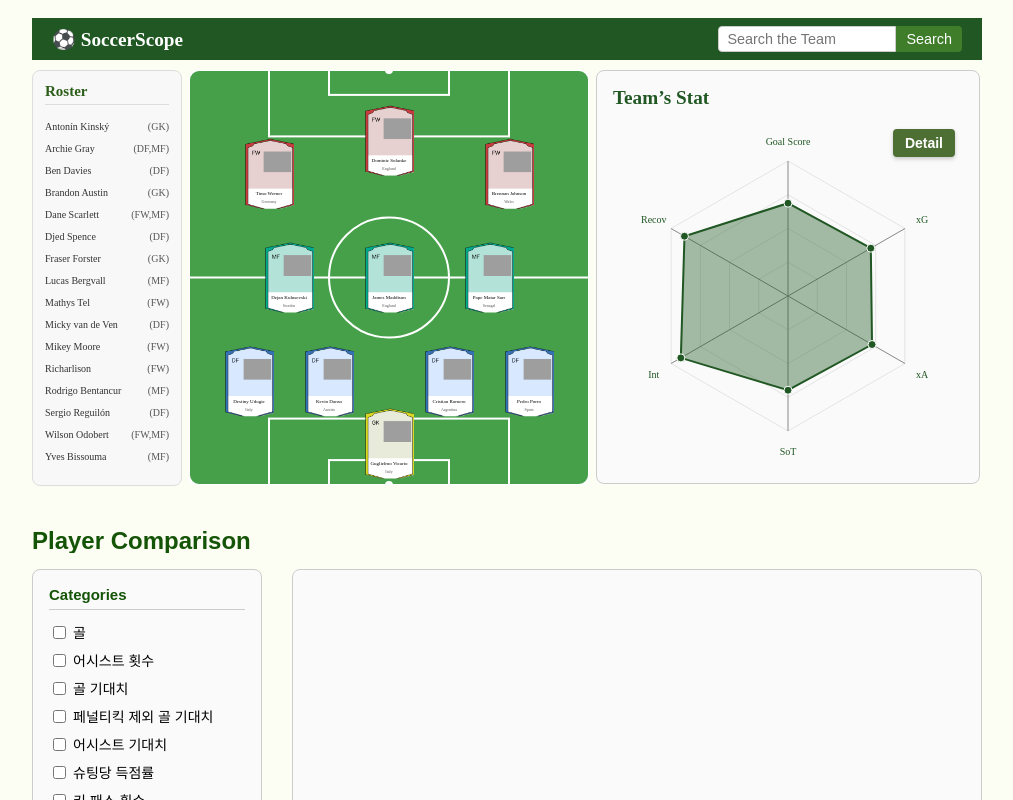
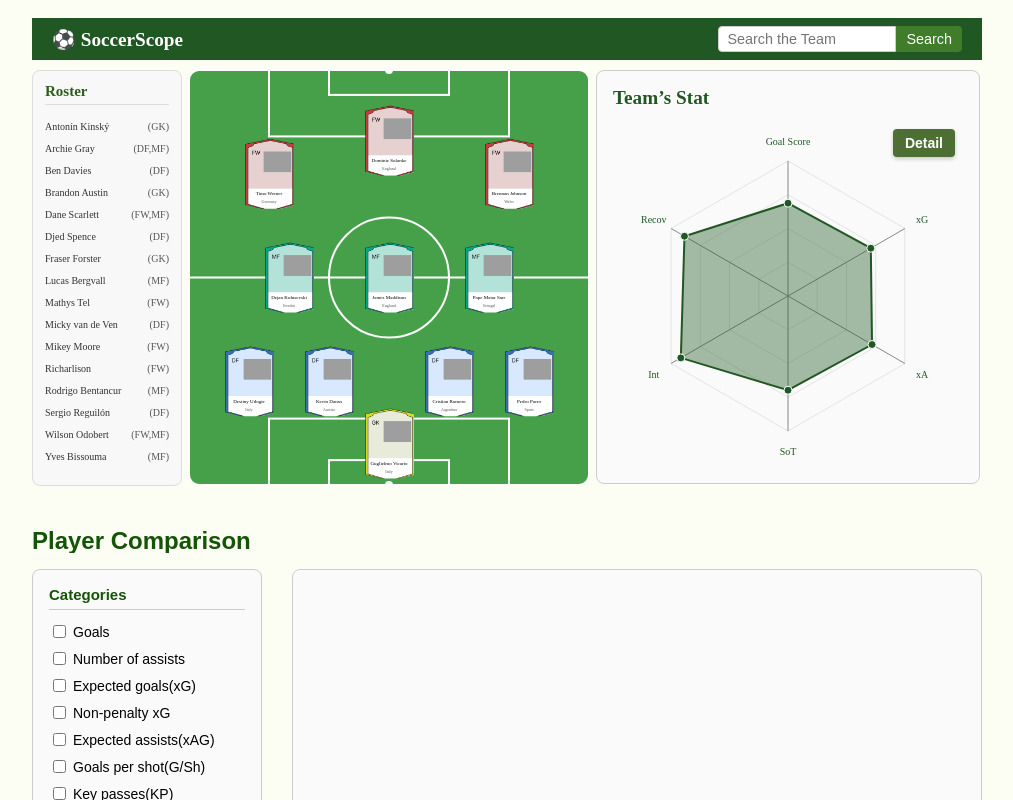
Before and after one commit to Hoyoung027/soccerscope, a React (Vite) app: page / in a window 1280 px wide. Shown: the top 800 px of the page, without its empty margins (133-1146 px from the left). Built offline with nearby package versions, Linux system fonts and the light colour scheme; grey boxes are pictures that could not be loaded.

Commit message:
dragging complete

```diff
--- a/src/App.jsx
+++ b/src/App.jsx
@@ -30,29 +30,39 @@ const parseValue = (val) => {
 };
 
 const COLUMN_LABELS = {
-  Gls:   '골',
-  Ast:   '어시스트 횟수',
-  xG:    '골 기대치',
-  npxG:  '페널티킥 제외 골 기대치',
-  xAG:   '어시스트 기대치',
-  'G/Sh':'슈팅당 득점률',
-  KP:    '키 패스 횟수',
-  PPA:   '박스 진입 패스 수',
-  SCA:   '슛 기여 행동 수',
-  SCA90: '경기당 평균 슛 기여 행동 수',
-  Sh:    '총 슛 수',
-  'Sh/90':'경기당 평균 슛 수',
-  SoT:   '유효 슛 수',
-  'SoT/90':'경기당 평균 유효 슛 수',
-  PrgC:  '전진 드리블 수',
-  Carries: '드리블 수',
-  PrgDist_stats_possession:'드리블 이동 거리',
-  PrgP:  '전진 패스 수',
-  Tkl:   '태클 수',
-  'Tkl%':'태클 성공률',
-  Int:   '인터셉트 수',
-  Recov: '볼 리커버리 수'
+  Gls:   'Goals',
+  Ast:   'Number of assists',
+  xG:    'Expected goals(xG)',
+  npxG:  'Non-penalty xG',
+  xAG:   'Expected assists(xAG)',
+  'G/Sh':'Goals per shot(G/Sh)',
+  KP:    'Key passes(KP)',
+  PPA:   'Passes into penalty area',
+  SCA:   'Shot-creating actions',
+  SCA90: 'SCA per 90 minutes',
+  Sh:    'Total shots',
+  'Sh/90':'Shots per 90 minutes',
+  SoT:   'Shots on target(SoT)',
+  'SoT/90':'SoT per 90 minutes',
+  PrgC:  'Progressive carries',
+  Carries: 'carries',
+  PrgDist_stats_possession: 'Progressive distance',
+  PrgP:  'Progressive passes',
+  Tkl:   'Tackles(Tkl)',
+  'Tkl%':'Tackle success rate',
+  Int:   'Interceptions(Int)',
+  Recov: 'Ball recoveries'
 };
+
+const FIELD_LABELS_STATS = {
+  total_market_value:'Market Value',
+  Gls:'Goals',
+  xG:'Expected Goals (xG)',
+  xAG:'Expected Assists (xAG)',
+  SoT:'Shots on Target (SoT)',
+  Int:'Interceptions (Int)',
+  Recov:'Recoveries',
+}
 
 export default function App() {
 
@@ -64,6 +74,7 @@ export default function App() {
   const [statsError, setStatsError] = useState(null);
   const [playersLoading, setPlayersLoading] = useState(false);
   const [playersError, setPlayersError]     = useState(null);
+
 
   // 선수 detail
   const [allPlayerStats, setAllPlayerStats] = useState([]);
@@ -83,6 +94,14 @@ export default function App() {
   const [columns, setColumns] = useState([]);
   const [baseline, setBaseline] = useState(null);
 
+  const [origLineupStats, setOrigLineupStats] = useState(null);
+  const [origMv, setOrigMv]  = useState(0);
+  const [lineupDiffStats, setLineupDiffStats] = useState({});
+  const [diffMv, setDiffMv] = useState(0);
+  const [showImpactModal, setShowImpactModal] = useState(false);
+  const impactRef = useRef(null);
+  const [swapInfo, setSwapInfo] = useState({ out: '', in: '' });
+
   // 1) 수동으로 추가한 플레이어
   const [manualPlayers, setManualPlayers] = useState([]);
   // 2) 추천 로직으로 생성된 플레이어
@@ -100,6 +119,7 @@ export default function App() {
       .then((data) => {
         // --- 데이터 파싱 & 집계 ---
         data.forEach(d => {
+          d.Player_Id = +d.Player_Id;
           d.Age     = +parseInt(d.Age, 10) || 0;
           d.market_value = parseInt(d.market_value, 10) || 0;
           d.total_minutes = +d.total_minutes;
@@ -162,6 +182,10 @@ export default function App() {
 
     d3.csv('/stats.csv')
       .then((data) => {
+
+        data.forEach(d => {
+          d.Player_Id = +d.Player_Id;
+        })
 
         const teamPlayers = data.filter(
           (p) => p.Squad === teamName
@@ -367,6 +391,41 @@ export default function App() {
     });
   }, []);
 
+  useEffect(() => {
+      if (!rawData || playersIn433.length === 0) return;
+
+      // 합산할 스탯 키들
+      const keys = ['Gls','xG','xAG','SoT','Int','Recov'];
+      // 현 라인업 스탯 합계
+      const currStats = keys.reduce((acc, k) => {
+        acc[k] = playersIn433
+          .map(p => rawData.find(d => d.Player_Id === p.id)?.[k] || 0)
+          .reduce((s, v) => s + v, 0);
+        return acc;
+      }, {});
+      // 현 라인업 마켓값 합계
+      const currMv = playersIn433
+        .map(p => rawData.find(d => d.Player_Id === p.id)?.market_value || 0)
+        .reduce((s,v) => s + v, 0);
+
+      // 최초 호출 시 origLineupStats/origMv에 저장
+      if (!origLineupStats) {
+        setOrigLineupStats(currStats);
+        setOrigMv(currMv);
+        return;
+      }
+
+      // ③ 변화량 계산
+      const diffStats = keys.reduce((acc, k) => {
+        acc[k] = currStats[k] - (origLineupStats[k] || 0);
+        return acc;
+      }, {});
+      setLineupDiffStats(diffStats);
+
+      const deltaMv = currMv - origMv;
+      setDiffMv(deltaMv);
+    }, [playersIn433, rawData]);
+
   // 사용자가 헤더에서 검색을 눌렀을 때 팀명을 받아와서 상태를 변경
   const handleTeamSearch = (searchTerm) => {
     setTeamName(searchTerm);
@@ -376,19 +435,29 @@ export default function App() {
   const handleSwap = (draggedPlayerId, targetStarterId) => {
 
     // Foramation 내에서의 swap, Roster 선수와의 Swap을 구분
-    const isDraggedInField = playersIn433.some((p) => p.id === draggedPlayerId);
-    const isTargetInField  = playersIn433.some((p) => p.id === targetStarterId);
+    // const isDraggedInField = playersIn433.some((p) => p.id === draggedPlayerId);
+    // const isTargetInField  = playersIn433.some((p) => p.id === targetStarterId);
+
+    const draggedIdNum = Number(draggedPlayerId);
+    const targetIdNum  = Number(targetStarterId);
+
+    const isDraggedInField = playersIn433.some(p => p.id === draggedIdNum);
+    const isTargetInField  = playersIn433.some(p => p.id === targetIdNum);
 
     // Formation 내에서의 swap
     if (isDraggedInField && isTargetInField) {
       //  → 두 필드 선수를 교환(swap)
       const fieldCopy = [...playersIn433];
       // ① 두 선수의 인덱스를 찾고
-      const idxDragged = fieldCopy.findIndex((p) => p.id === draggedPlayerId);
-      const idxTarget  = fieldCopy.findIndex((p) => p.id === targetStarterId);
+      // const idxDragged = fieldCopy.findIndex((p) => p.id === draggedPlayerId);
+      // const idxTarget  = fieldCopy.findIndex((p) => p.id === targetStarterId);
+
+      const idxDragged = fieldCopy.findIndex(p => p.id === draggedIdNum);
+      const idxTarget  = fieldCopy.findIndex(p => p.id === targetIdNum);
+
       if (idxDragged < 0 || idxTarget < 0) return;
 
-      // ② 두 객체의 x,y 값을 서로 바꿔준다
+      // 두 객체의 x,y 값을 서로 바꿔준다
       const tempX = fieldCopy[idxDragged].x;
       const tempY = fieldCopy[idxDragged].y;
       const tempPosType = fieldCopy[idxDragged].posType;
@@ -409,14 +478,29 @@ export default function App() {
     }
 
     // Roster와 Formation 간의 swap
-
     // 드롭된 “스타터”의 기존 정보를 playersIn433에서 꺼내기
-    const oldStarter = playersIn433.find((p) => p.id === targetStarterId);
-    if (!oldStarter) return;
+    // const oldStarter = playersIn433.find((p) => p.id === targetStarterId);
+    const oldStarter = playersIn433.find(p => p.id === targetIdNum);
+    if (!oldStarter) {
+      return;
+    }
 
     // 벤치(로스터)에서 드래그해 온 선수(원본 full 객체)를 teamPlayers에서 찾기
-    const benchPlayer = teamPlayers.find((p) => p.Player_Id === draggedPlayerId);
-    if (!benchPlayer) return;
+    // const benchPlayer = teamPlayers.find((p) => p.Player_Id === draggedPlayerId);
+    let benchPlayer = teamPlayers.find(p => p.Player_Id === draggedIdNum);
+
+    if (!benchPlayer) {
+      benchPlayer = rawData.find(d => d.Player_Id === draggedIdNum);
+    }
+
+    if(!benchPlayer) {
+      return;
+    }
+
+    setSwapInfo({
+      out: oldStarter.name,
+      in: benchPlayer.Player
+    });
 
     // 벤치 선수를 새로 “스타터” 정보로 매핑:
     // oldStarter.x, oldStarter.y, oldStarter.posType를 그대로 물려받음
@@ -430,15 +514,16 @@ export default function App() {
       posType: oldStarter.posType,
     };
 
-    // ④ 새로운 playersIn433 배열 생성:
-    //    - oldStarter는 빼고(newStarter로 대체),
-    //    - 나머지 스타터는 그대로
+    // 새로운 playersIn433 배열 생성:
     const updatedStarters = playersIn433.map((p) =>
-      p.id === targetStarterId ? newStarter : p
+      // p.id === targetStarterId ? newStarter : p
+      p.id === targetIdNum ? newStarter : p
     );
 
     setPlayersIn433(updatedStarters);
+    setShowImpactModal(true);
   };
+
 
   const handleSelectPlayer = (playerId) => {
     setSelectedPlayerId(playerId);
@@ -467,6 +552,16 @@ export default function App() {
       setManualPlayers(mp => [...mp, player.Player]);
     }
   };
+
+  const handlePlayerListDrop = e => {
+    e.preventDefault();
+    const draggedId = e.dataTransfer.getData('text/plain');
+    const player = teamPlayers.find(p => String(p.Player_Id) === String(draggedId));
+    if (player && !manualPlayers.includes(player.Player)) {
+      setManualPlayers(mp => [...mp, player.Player]);
+    }
+  };
+
 
   // 수동 추가된 선수 또는 추천된 선수를 삭제
   const handleRemovePlayer = name => {
@@ -589,6 +684,8 @@ export default function App() {
           )}
         </div>
 
+
+
         {/* ===========================
             4) Team Stat + Detail
         =========================== */}
@@ -660,11 +757,23 @@ export default function App() {
 
               <div className="box current-box">
                 <h3 className="box-title">Player list</h3>
-                <ul className="current-list">
+                <ul className="current-list"
+                   onDragOver={e => e.preventDefault()}
+                   onDrop={handleRosterDrop}
+                >
                   {[...manualPlayers, ...recommendedPlayers].map(name => {
                     const isRec = !manualPlayers.includes(name);
+                    const row = rawData.find(d => d.Player === name);
+                    const playerId = row ? row.Player_Id : '';
                     return (
-                      <li key={name} style={{ opacity: isRec ? 0.5 : 1 }}>
+                      <li
+                        key={name}
+                        style={{ opacity: isRec ? 0.5 : 1 }}
+                        draggable
+                        onDragStart={e => {
+                          e.dataTransfer.setData('text/plain', playerId);
+                        }}
+                      >
                         <span>{name}</span>
                         <button
                           className="remove-btn"
@@ -743,6 +852,63 @@ export default function App() {
           </Draggable>
         </>
       )}
+
+      {showImpactModal && (
+        <>
+          <div className="detail-overlay" onClick={() => setShowImpactModal(false)} />
+          <Draggable nodeRef={impactRef} handle=".drag-handle">
+            <div className="detail-wrapper" ref={impactRef}>
+              <div className="drag-handle">
+                Squad Switch Impact
+                <button
+                  style={{
+                    float: 'right',
+                    border: 'none',
+                    background: 'transparent',
+                    cursor: 'pointer'
+                  }}
+                  onClick={() => setShowImpactModal(false)}
+                >✕</button>
+              </div>
+
+              <div style={{ padding: '8px' }}>
+
+                <div className="detail-row">
+                  <span className="detail-label">In: </span>
+                  <span className="detail-value">{swapInfo.in}</span>
+                </div>
+
+                <div className="detail-row">
+                  <span className="detail-label">Out: </span>
+                  <span className="detail-value">{swapInfo.out}</span>
+                </div>
+
+                <div
+                  className="detail-row"
+                >
+                  <span className="detail-label">Net Transfer : </span>
+                  <span className="detail-value">
+                    {diffMv >= 0 ? '+ ' : '- '}{Math.abs(diffMv).toLocaleString()} €
+                  </span>
+                </div>
+                {Object.entries(lineupDiffStats).map(([key, val]) => (
+                  <div
+                    className="detail-row"
+                    key={key}
+                  >
+                    <span className="detail-label">
+                      {FIELD_LABELS_STATS[key] || key}
+                    </span>
+                    <span className="detail-value">
+                      {val >= 0 ? ': + ' : ': - '}{Math.abs(val).toFixed(1)}
+                    </span>
+                  </div>
+                ))}
+              </div>
+            </div>
+          </Draggable>
+        </>
+      )}
     </div>
   );
 
--- a/src/components/StackedChart.jsx
+++ b/src/components/StackedChart.jsx
@@ -4,28 +4,28 @@ import * as d3 from 'd3';
 
 
 const COLUMN_LABELS = {
-  Gls:   '골',
-  Ast:   '어시스트 횟수',
-  xG:    '골 기대치',
-  npxG:  '페널티킥 제외 골 기대치',
-  xAG:   '어시스트 기대치',
-  'G/Sh':'슈팅당 득점률',
-  KP:    '키 패스 횟수',
-  PPA:   '박스 진입 패스 수',
-  SCA:   '슛 기여 행동 수',
-  SCA90: '경기당 평균 슛 기여 행동 수',
-  Sh:    '총 슛 수',
-  'Sh/90':'경기당 평균 슛 수',
-  SoT:   '유효 슛 수',
-  'SoT/90':'경기당 평균 유효 슛 수',
-  PrgC:  '전진 드리블 수',
-  Carries: '드리블 수',
-  PrgDist_stats_possession:'드리블 이동 거리',
-  PrgP:  '전진 패스 수',
-  Tkl:   '태클 수',
-  'Tkl%':'태클 성공률',
-  Int:   '인터셉트 수',
-  Recov: '볼 리커버리 수'
+  Gls:   'Goals',
+  Ast:   'Number of assists',
+  xG:    'Expected goals(xG)',
+  npxG:  'Non-penalty xG',
+  xAG:   'Expected assists(xAG)',
+  'G/Sh':'Goals per shot(G/Sh)',
+  KP:    'Key passes(KP)',
+  PPA:   'Passes into penalty area',
+  SCA:   'Shot-creating actions',
+  SCA90: 'SCA per 90 minutes',
+  Sh:    'Total shots',
+  'Sh/90':'Shots per 90 minutes',
+  SoT:   'Shots on target(SoT)',
+  'SoT/90':'SoT per 90 minutes',
+  PrgC:  'Progressive carries',
+  Carries: 'carries',
+  PrgDist_stats_possession: 'Progressive distance',
+  PrgP:  'Progressive passes',
+  Tkl:   'Tackles(Tkl)',
+  'Tkl%':'Tackle success rate',
+  Int:   'Interceptions(Int)',
+  Recov: 'Ball recoveries'
 };
 
 export default function StackedChart({
```
Also changed, not shown: src/App.css (+31 -3 lines), src/components/Formation.jsx (+31 -45 lines).
